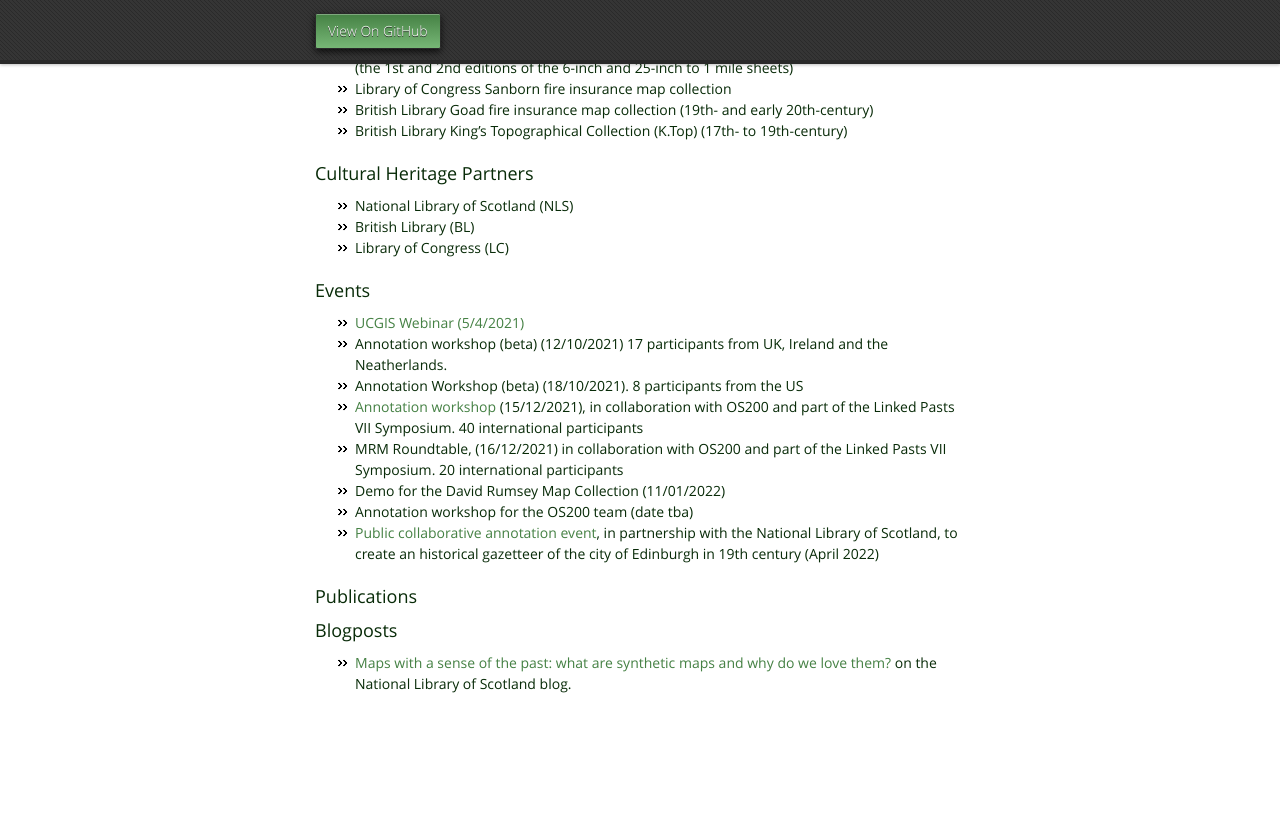
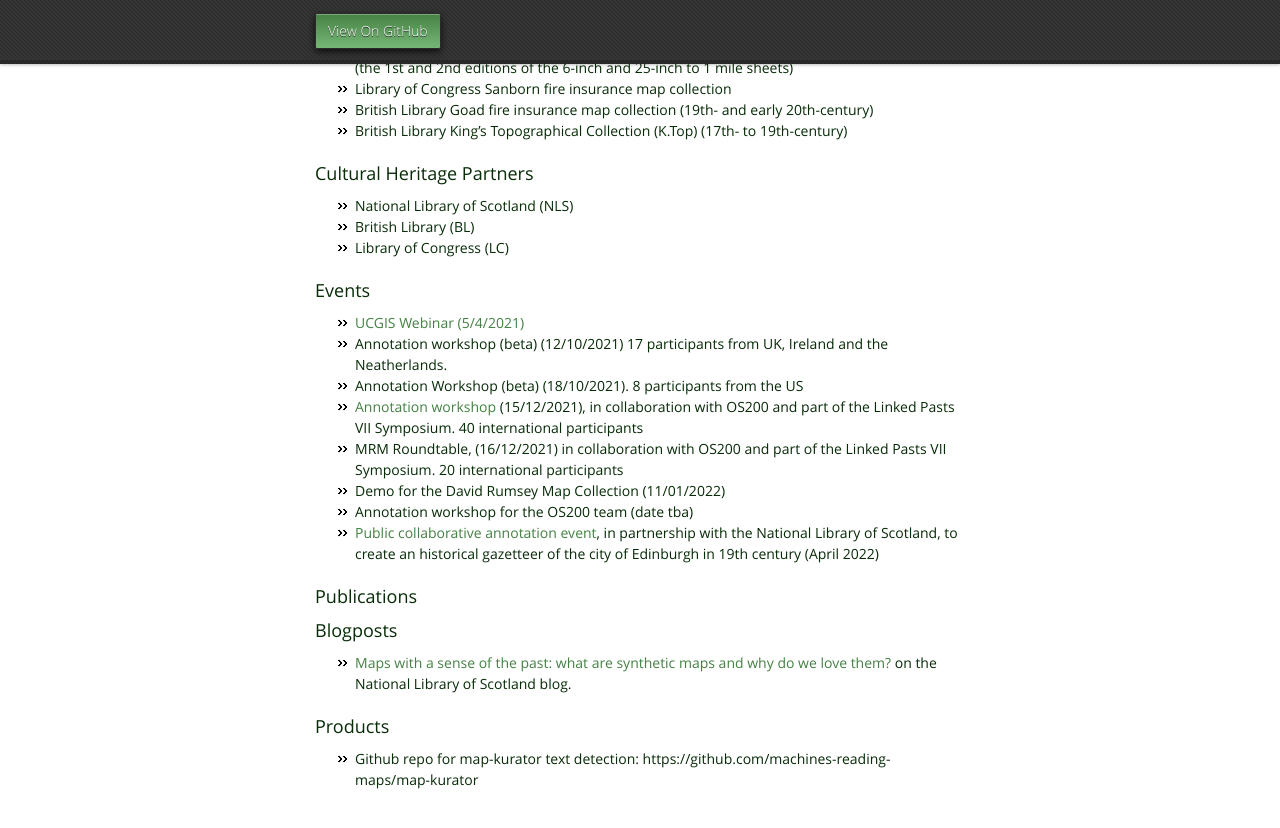
Before and after one commit to machines-reading-maps/machines-reading-maps.github.io, a Jekyll site: the page built from index.md, in a window 1280 px wide and 900 px high, scrolled down 1575 px. Shown: the top 828 px of the window. Built offline with Jekyll 4.4.1, drawn with Linux system fonts in a browser that asks for light colours; our own code applies the rules of GitHub Pages for plain Markdown files; before the commit the page ends 2379 px from its top, so only the background shows below that.

Commit message:
Update index.md

```diff
--- a/index.md
+++ b/index.md
@@ -73,3 +73,6 @@ We will share code, datasets, and more via this website.
 
 ### Blogposts
 - [Maps with a sense of the past: what are synthetic maps and why do we love them?](https://blog.nls.uk/maps-with-a-sense-of-the-past/) on the National Library of Scotland blog.
+
+### Products
+- Github repo for map-kurator text detection: https://github.com/machines-reading-maps/map-kurator
```
